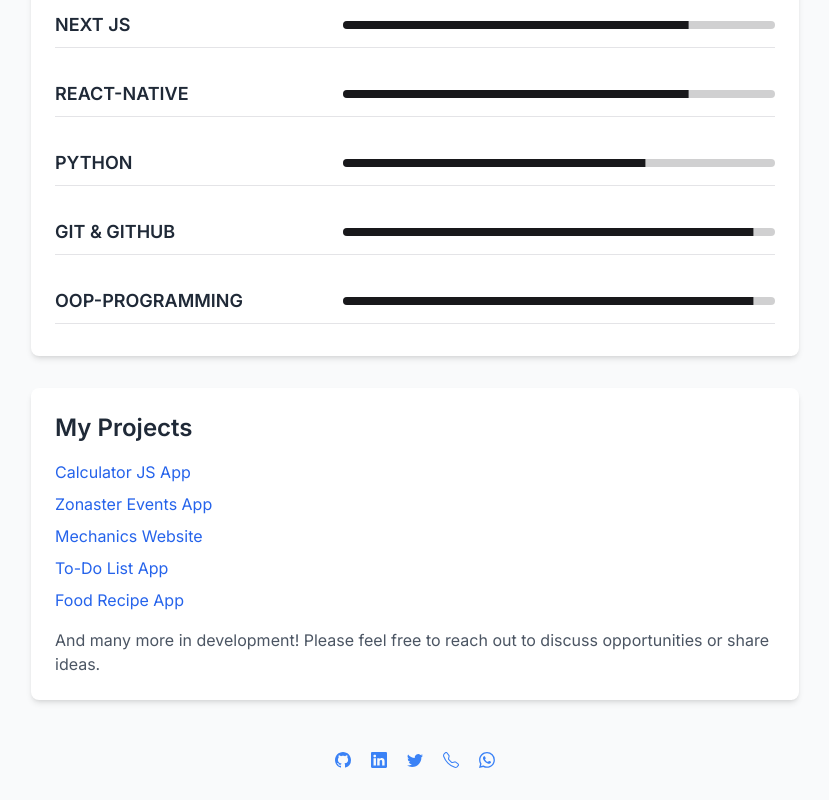
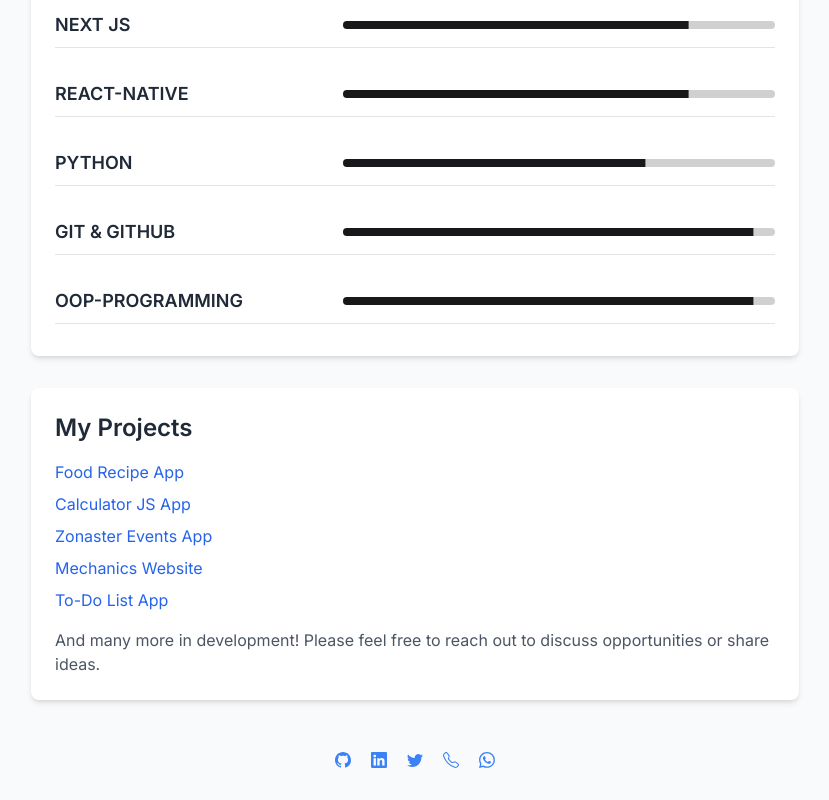
Before and after one commit to KiramZodiac/kiram_portifolio, a Next.js app: page /Skills in a window 1280 px wide. Shown: the part 489-1289 px from the top of the page, without its empty margins (225-1054 px from the left). Built offline with nearby package versions, Linux system fonts and the light colour scheme.

Commit message:
added link to recipe app site

```diff
--- a/src/app/Skills/page.tsx
+++ b/src/app/Skills/page.tsx
@@ -30,6 +30,10 @@ const Skills = ({ title, value }: SkillsProps) => {
 
 const projects = [
   {
+    href: "https://chefkiram.netlify.app",
+    label: "Food Recipe App",
+  },
+  {
     href: "https://github.com/KiramZodiac/Calculator_App",
     label: "Calculator JS App",
   },
@@ -45,10 +49,7 @@ const projects = [
     href: "https://github.com/KiramZodiac/localStorage_todo",
     label: "To-Do List App",
   },
-  {
-    href: "https://github.com/KiramZodiac/next-recipe-app",
-    label: "Food Recipe App",
-  },
+
 ];
 
 function Page() {
```
